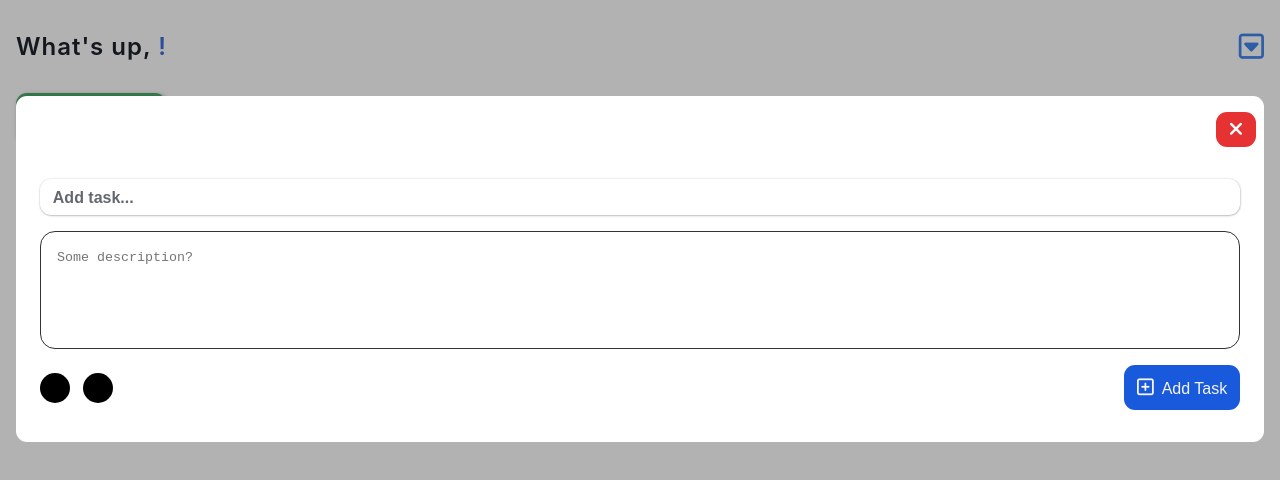
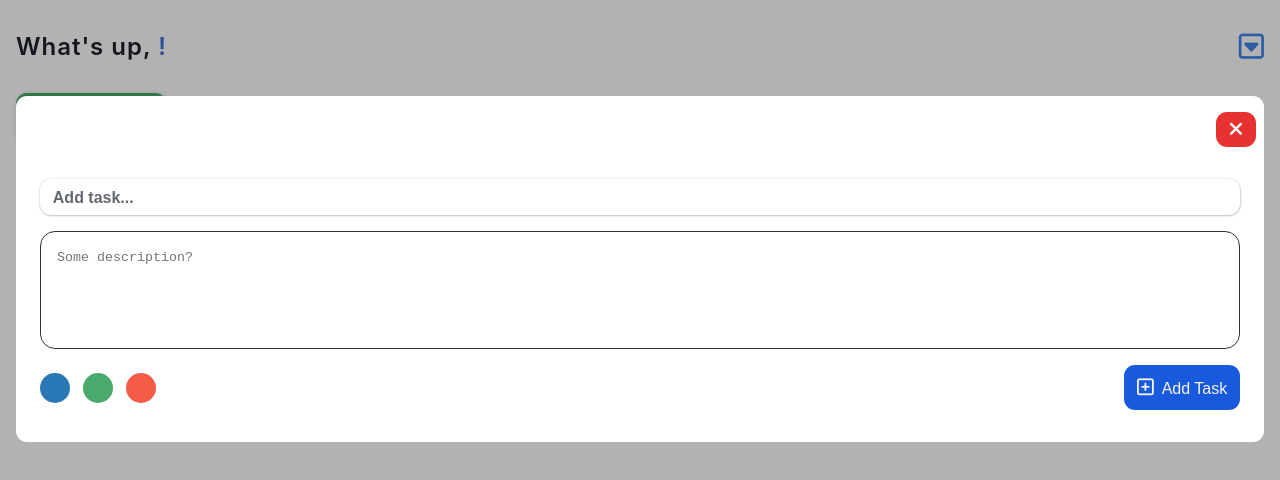
Before and after one commit to mrLuisFer/todolist, a React (Create React App) app: page /home in a window 1280 px wide. Both pictures are taken after a click on the button "Add task". Shown: the top 480 px of the page. Built offline with nearby package versions, Linux system fonts and the light colour scheme.

Commit message:
feat: taskColor structure created

```diff
--- a/src/components/TaksDashboard/TaskDashboardModal/TDAddTaskSection/TDAddTaskSection.jsx
+++ b/src/components/TaksDashboard/TaskDashboardModal/TDAddTaskSection/TDAddTaskSection.jsx
@@ -14,8 +14,9 @@ export default function TDAddTaskSection({ closeModalFunc }) {
   return (
     <TDAddTaskSectionContainer>
       <TDAddTaskColorsContainer>
-        <TDAddTaskColor></TDAddTaskColor>
-        <TDAddTaskColor></TDAddTaskColor>
+        <TDAddTaskColor bgColor='var(--blue)' />
+        <TDAddTaskColor bgColor='var(--green)' />
+        <TDAddTaskColor bgColor='var(--important-color)' />
       </TDAddTaskColorsContainer>
       <TDAddTaskButton type='button' onClick={closeModalFunc}>
         <i className='far fa-plus-square' title='Add a task' />
--- a/src/components/TaksDashboard/TaskDashboardModal/TDAddTaskSection/TDAddTaskSection.styles.js
+++ b/src/components/TaksDashboard/TaskDashboardModal/TDAddTaskSection/TDAddTaskSection.styles.js
@@ -17,7 +17,7 @@ export const TDAddTaskColorsContainer = styled.div`
 export const TDAddTaskColor = styled.div`
   height: 30px;
   width: 30px;
-  background: #000;
+  background: ${(props) => props.bgColor};
   cursor: pointer;
   ${borderRadius('100%')}
 `
--- a/src/index.css
+++ b/src/index.css
@@ -9,6 +9,7 @@
   --yellow: #ffc947;
   --white: #ffffff;
   --green: #4aa96c;
+  --important-color: #f55c47;
 
   --bg-dark-blue: #0a1931;
 
```
